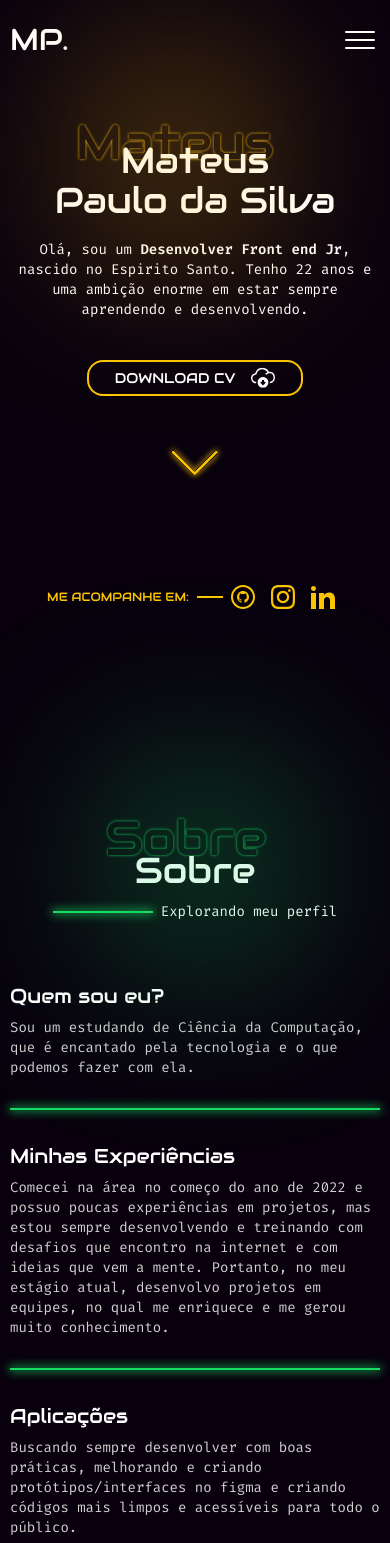
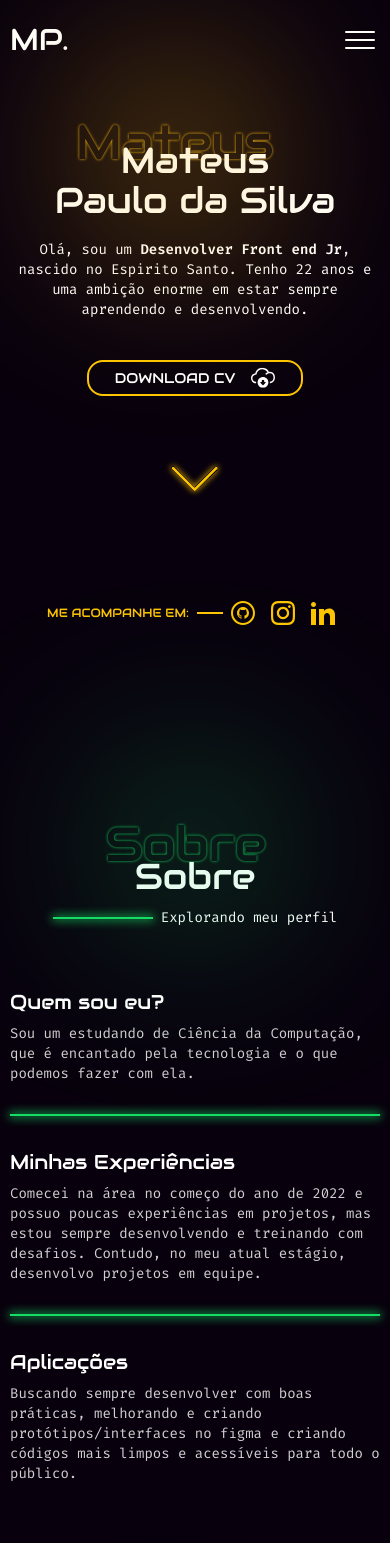
Before and after one commit to mateusdev7/mateusdev, a React (Vite) app: page / in a window 390 px wide. Shown: the top 1543 px of the page. Built offline with nearby package versions, Linux system fonts and the light colour scheme.

Commit message:
Ajuste de espaçamentos

```diff
--- a/src/Components/ArrowNextPage.jsx
+++ b/src/Components/ArrowNextPage.jsx
@@ -32,7 +32,7 @@ const ArrowNextPage = () => {
       viewBox="0 0 89 89"
       fill="none"
       xmlns="http://www.w3.org/2000/svg"
-      className="w-[60px] h-[60px] transition-all duration-300 ease-linear mt-12 min-[700px]:mt-24 min-[700px]:block"
+      className="w-[60px] h-[60px] transition-all duration-300 ease-linear mt-16 sm:mt-24 sm:block"
     >
       {startArrow && (
         <g filter="url(#filter2_d_158_7)" style={displayStep(0)}>
--- a/src/Components/Contato.jsx
+++ b/src/Components/Contato.jsx
@@ -24,7 +24,7 @@ const Contato = () => {
     <main
       id="contato"
       ref={ref}
-      className={`maxWidth relative pt-[160px] pb-[120px] ${styles.containerContato}`}
+      className={`maxWidth relative pt-[60px] pb-[80px] sm:pt-[120px] sm:pb-[140px] ${styles.containerContato}`}
     >
       <aside>
         <ul
--- a/src/Components/Form.jsx
+++ b/src/Components/Form.jsx
@@ -3,11 +3,12 @@ import React from "react";
 import UserIcon from "../assets/contato/user-icon.svg";
 import EmailIcon from "../assets/contato/email-icon.svg";
 import SendIcon from "../assets/contato/send-message-icon.svg";
-import styles from '../styles/Form.module.scss'
+import styles from "../styles/Form.module.scss";
 
 const Form = ({ isVisible }) => {
   const [name, setName] = React.useState("");
   const [email, setEmail] = React.useState("");
+  const [message, setMessage] = React.useState("");
   return (
     <form
       className={`w-[300px] sm:w-[450px] pl-5 pr-5`}
@@ -31,8 +32,20 @@ const Form = ({ isVisible }) => {
         type="email"
         isVisible={isVisible}
       />
+      <textarea
+        name="message"
+        id="message"
+        placeholder="Digite sua mensagem"
+        className="resize-none border-2 border-blueColor p-3 h-40 mb-10 rounded-2xl text-whiteColor font-firaCode text-xs w-full"
+        value={message}
+        rows={4}
+        cols={40}
+        onChange={({ target }) => setMessage(target.value)}
+      />
       <button
-        className={`flex flex-row items-center gap-3 px-6 py-2 md:px-8 md:py-2 border-2 border-blueColor font-audioWide text-xs md:text-sm text-whiteColor rounded-full ${isVisible ? styles.button : ''}`}
+        className={`flex flex-row items-center gap-3 px-6 py-2 md:px-8 md:py-2 border-2 border-blueColor font-audioWide text-xs md:text-sm text-whiteColor rounded-full ${
+          isVisible ? styles.button : ""
+        }`}
         rel="noreferrer"
       >
         Enviar Mensagem
--- a/src/Components/Inicio.jsx
+++ b/src/Components/Inicio.jsx
@@ -12,7 +12,7 @@ const Inicio = () => {
   return (
     <div
       id="inicio"
-      className="pb-[80px] sm:pb-[160px]"
+      className="pb-[90px] sm:pb-[120px]"
     >
       <Header pointColor="yellowColor" blurBg="yellowColor" />
       <main className={`maxWidth sm:pt-28 lg:pt-28 ${styles.containerInicio}`}>
--- a/src/Components/Projetos.jsx
+++ b/src/Components/Projetos.jsx
@@ -28,7 +28,7 @@ const Projetos = () => {
     <main
       id="projetos"
       ref={ref}
-      className={`maxWidth pt-[160px] pb-[80px] sm:pb-[140px] ${styles.containerProjetos}`}
+      className={`maxWidth pt-[100px] pb-[80px] sm:pt-[120px] sm:pb-[140px] ${styles.containerProjetos}`}
     >
       <aside>
         <ul
--- a/src/Components/Skills.jsx
+++ b/src/Components/Skills.jsx
@@ -30,7 +30,7 @@ const Skills = () => {
     <main
       id="skills"
       ref={ref}
-      className={`maxWidth pt-[160px] pb-[80px] sm:pb-[180px] ${styles.containerSkills}`}
+      className={`maxWidth pt-[100px] pb-[80px] sm:pt-[120px] sm:pb-[140px] ${styles.containerSkills}`}
     >
       <aside>
         <ul
--- a/src/Components/Sobre.jsx
+++ b/src/Components/Sobre.jsx
@@ -26,7 +26,7 @@ const Sobre = () => {
     <main
       id="sobre"
       ref={ref}
-      className={`maxWidth pt-[120px] pb-[80px] sm:pb-[140px] ${styles.containerSobre}`}
+      className={`maxWidth pt-[100px] pb-[80px] sm:pt-[120px] sm:pb-[140px] ${styles.containerSobre}`}
     >
       <aside>
         <ul
@@ -107,9 +107,8 @@ const Sobre = () => {
               <p className="font-firaCode text-[#d1d1d1] text-sm lg:text-base mt-2 sm:text-right">
                 Comecei na área no começo do ano de 2022 e possuo poucas
                 experiências em projetos, mas estou sempre desenvolvendo e
-                treinando com desafios que encontro na internet e com ideias que
-                vem a mente. Portanto, no meu estágio atual, desenvolvo projetos
-                em equipes, no qual me enriquece e me gerou muito conhecimento.
+                treinando com desafios. Contudo, no meu atual estágio,
+                desenvolvo projetos em equipe.
               </p>
             </li>
 
--- a/src/global.scss
+++ b/src/global.scss
@@ -19,7 +19,11 @@ input, label, textarea{
   padding: 0;
   display: block;
   outline: none;
-  border: none;
+}
+
+textarea {
+  width: 100%;
+  background: none;
 }
 
 
--- a/src/styles/Contato.module.scss
+++ b/src/styles/Contato.module.scss
@@ -30,13 +30,13 @@
     animation-timing-function: linear;
   }
   .blurEffect {
-    width: 200px;
-    height: 200px;
+    width: 150px;
+    height: 150px;
     position: absolute;
     top: -60px;
-    left: 0;
+    left: 40px;
     border-radius: 100%;
-    filter: blur(150px);
+    filter: blur(160px);
     animation-name: showBlur;
     animation-delay: 1s;
     animation-duration: 1s;
--- a/src/styles/Projetos.module.scss
+++ b/src/styles/Projetos.module.scss
@@ -271,7 +271,7 @@
   .containerTitle {
     .blurEffect {
       width: 100px;
-      height: 150px;
+      height: 100px;
       left: 50px;
       filter: blur(100px);
       top: -40px;
--- a/src/styles/Skills.module.scss
+++ b/src/styles/Skills.module.scss
@@ -20,7 +20,7 @@
     right: 5%;
     top: -45%;
     color: #08000d;
-    text-shadow: 0 0 3px #EF233C;
+    text-shadow: 0 0 3px #ef233c;
     z-index: -1;
     opacity: 0;
     animation-name: showContentToptoBottom;
@@ -30,13 +30,13 @@
     animation-timing-function: linear;
   }
   .blurEffect {
-    width: 200px;
-    height: 200px;
+    width: 150px;
+    height: 150px;
     position: absolute;
     top: -60px;
     left: 0;
     border-radius: 100%;
-    filter: blur(150px);
+    filter: blur(160px);
     animation-name: showBlur;
     animation-delay: 1s;
     animation-duration: 1s;
@@ -60,8 +60,8 @@
       width: 100px;
       height: 2px;
       display: inline-block;
-      background: #EF233C;
-      box-shadow: 0px 0px 10px 1px #EF233C;
+      background: #ef233c;
+      box-shadow: 0px 0px 10px 1px #ef233c;
       opacity: 0;
       animation-name: showContentLeftToRight;
       animation-delay: 1s;
@@ -110,7 +110,7 @@
   animation-duration: 1.5s;
   animation-fill-mode: forwards;
   animation-timing-function: linear;
-    box-shadow: 0px 0px 4px 3px #ef233b8b;
+  box-shadow: 0px 0px 4px 3px #ef233b8b;
   &::after {
     content: "";
     position: absolute;
@@ -187,7 +187,6 @@
   }
 }
 
-
 @media (max-width: 1022px) {
   .listPagesActives a:nth-child(4) {
     &::after {
@@ -254,9 +253,9 @@
     .blurEffect {
       width: 100px;
       height: 100px;
-      left: -10px;
+      left: 20px;
+      filter: blur(150px);
       top: -40px;
-      filter: blur(100px);
     }
   }
   .acompanhe {
@@ -270,14 +269,13 @@
   }
 }
 
-
 @keyframes showBlur {
   from {
     background: transparent;
     opacity: 0;
   }
   to {
-    background: #EF233C;
+    background: #ef233c;
     opacity: 1;
   }
 }
--- a/src/styles/Sobre.module.scss
+++ b/src/styles/Sobre.module.scss
@@ -228,11 +228,9 @@
       top: -50%;
     }
     .blurEffect {
-      width: 100px;
-      height: 100px;
-      position: absolute;
-      top: 20px;
-      left: 70px;
+      height: 150px;
+      border-radius: 100%;
+      filter: blur(180px);
     }
   }
   svg {
@@ -268,8 +266,6 @@
   }
 }
 
-
-
 @media (max-width: 640px) {
   .listSobre li:nth-child(1)::after {
     width: 100%;
@@ -289,10 +285,10 @@
   .containerTitle {
     .blurEffect {
       width: 100px;
-      height: 150px;
-      left: 100px;
-      top: -60px;
+      height: 100px;
+      border-radius: 100%;
       filter: blur(100px);
+      left: 90px;
     }
   }
   .acompanhe {
```
